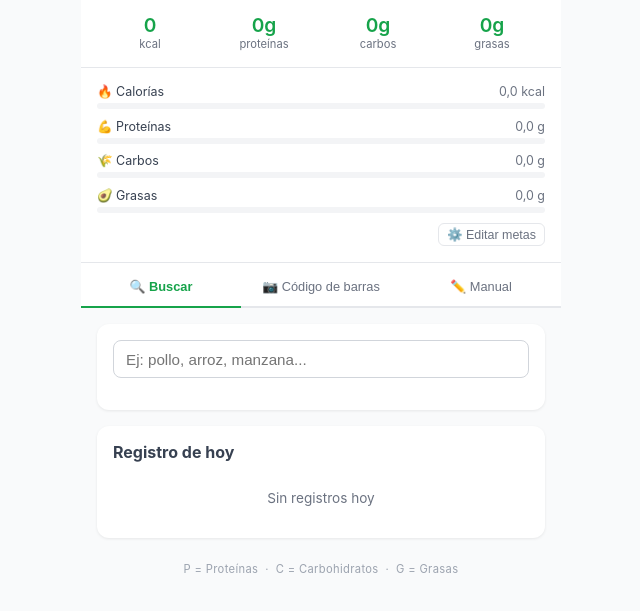
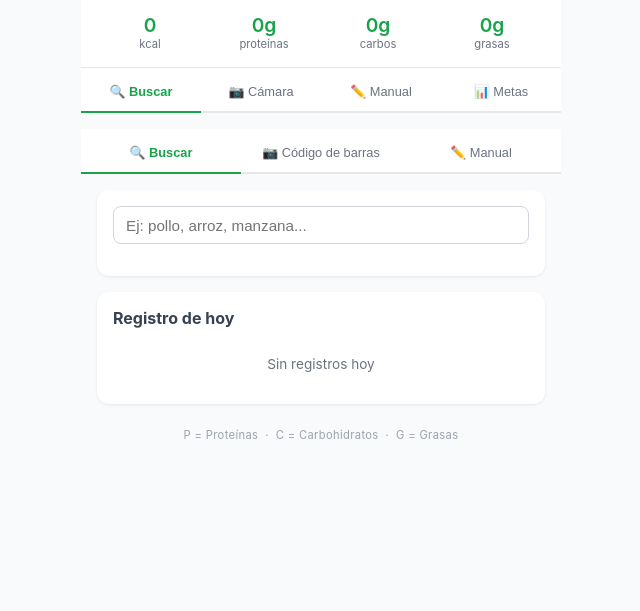
Before and after one commit to jo4q1ng/comiapp, a website: page index.html in a window 1280 px wide. Shown: the part 85-696 px from the top of the page, without its empty margins (319-959 px from the left). Drawn offline with Linux system fonts and the light colour scheme.

Commit message:
feat: metas en tab propio con barras de colores

```diff
--- a/css/style.css
+++ b/css/style.css
@@ -370,16 +370,12 @@ input[type="time"] {
   text-align: right;
 }
 
-.metas-barras {
-  background: white;
-  padding: 1rem;
-  border-bottom: 1px solid #e5e7eb;
+.meta-barra-item {
   display: flex;
   flex-direction: column;
-  gap: 0.6rem;
+  gap: 6px;
+  margin-bottom: 1rem;
 }
-
-.meta-barra-item { display: flex; flex-direction: column; gap: 4px; }
 
 .meta-barra-header {
   display: flex;
@@ -387,12 +383,12 @@ input[type="time"] {
   align-items: center;
 }
 
-.meta-barra-label { font-size: 0.78rem; color: #374151; }
-.meta-barra-valor { font-size: 0.78rem; color: #6b7280; }
+.meta-barra-label { font-size: 0.85rem; color: #374151; font-weight: 500; }
+.meta-barra-valor { font-size: 0.82rem; color: #6b7280; }
 
 .meta-barra-track {
   width: 100%;
-  height: 6px;
+  height: 10px;
   background: #f3f4f6;
   border-radius: 99px;
   overflow: hidden;
@@ -400,24 +396,23 @@ input[type="time"] {
 
 .meta-barra-fill {
   height: 100%;
-  background: #16a34a;
   border-radius: 99px;
   width: 0%;
-  transition: width 0.4s ease;
+  transition: width 0.5s ease;
 }
 
+.meta-barra-fill.cal  { background: #16a34a; }
 .meta-barra-fill.prot { background: #3b82f6; }
 .meta-barra-fill.carb { background: #f59e0b; }
 .meta-barra-fill.gras { background: #ef4444; }
-.meta-barra-fill.excedido { background: #dc2626; }
+.meta-barra-fill.excedido { background: #dc2626 !important; }
 
 .btn-editar-metas {
   width: auto;
-  align-self: flex-end;
   background: none;
   color: #6b7280;
   font-size: 0.78rem;
-  padding: 0.2rem 0.5rem;
+  padding: 0.3rem 0.6rem;
   margin: 0;
   border: 1px solid #e5e7eb;
   border-radius: 6px;
--- a/index.html
+++ b/index.html
@@ -38,6 +38,7 @@
     </div>
 
   <main>
+
     <!-- Resumen del día -->
     <section class="resumen">
       <div class="macro">
@@ -59,49 +60,16 @@
     </section>
 
     <!-- Barra de progreso metas -->
-    <section class="metas-barras">
-        <div class="meta-barra-item">
-            <div class="meta-barra-header">
-            <span class="meta-barra-label">🔥 Calorías</span>
-            <span class="meta-barra-valor" id="meta-cal-texto">0 / 0 kcal</span>
-            </div>
-            <div class="meta-barra-track">
-            <div class="meta-barra-fill" id="meta-cal-fill"></div>
-            </div>
-        </div>
-        <div class="meta-barra-item">
-            <div class="meta-barra-header">
-            <span class="meta-barra-label">💪 Proteínas</span>
-            <span class="meta-barra-valor" id="meta-prot-texto">0 / 0g</span>
-            </div>
-            <div class="meta-barra-track">
-            <div class="meta-barra-fill prot" id="meta-prot-fill"></div>
-            </div>
-        </div>
-        <div class="meta-barra-item">
-            <div class="meta-barra-header">
-            <span class="meta-barra-label">🌾 Carbos</span>
-            <span class="meta-barra-valor" id="meta-carb-texto">0 / 0g</span>
-            </div>
-            <div class="meta-barra-track">
-            <div class="meta-barra-fill carb" id="meta-carb-fill"></div>
-            </div>
-        </div>
-        <div class="meta-barra-item">
-            <div class="meta-barra-header">
-            <span class="meta-barra-label">🥑 Grasas</span>
-            <span class="meta-barra-valor" id="meta-gras-texto">0 / 0g</span>
-            </div>
-            <div class="meta-barra-track">
-            <div class="meta-barra-fill gras" id="meta-gras-fill"></div>
-            </div>
-        </div>
 
-        <button class="btn-editar-metas" onclick="abrirModalMetas()">⚙️ Editar metas</button>
+    <div class="tabs">
+        <button class="tab activo" onclick="mostrarTab('buscar')">🔍 Buscar</button>
+        <button class="tab" onclick="mostrarTab('barras')">📷 Cámara</button>
+        <button class="tab" onclick="mostrarTab('manual')">✏️ Manual</button>
+        <button class="tab" onclick="mostrarTab('metas')">📊 Metas</button>
+    </div>
 
-    </section>
+    <!-- Modal metas -->
 
-<!-- Modal metas -->
     <div id="modal-metas" class="modal-overlay oculto">
         <div class="modal-box">
             <p class="modal-titulo">⚙️ Meta diaria</p>
@@ -191,6 +159,57 @@
         </div>
     </section>
 
+    <!-- Tab: Metas -->
+    <section class="tab-content oculto" id="tab-metas">
+        <div class="formulario">
+            <div style="display:flex;justify-content:space-between;align-items:center;margin-bottom:1rem">
+                <h2 style="margin:0">Progreso de hoy</h2>
+                <button class="btn-editar-metas" onclick="abrirModalMetas()">⚙️ Editar metas</button>
+            </div>
+
+            <div class="meta-barra-item">
+                <div class="meta-barra-header">
+                    <span class="meta-barra-label">🔥 Calorías</span>
+                    <span class="meta-barra-valor" id="meta-cal-texto">0 kcal</span>
+                </div>
+                <div class="meta-barra-track">
+                    <div class="meta-barra-fill cal" id="meta-cal-fill"></div>
+                </div>
+            </div>
+
+            <div class="meta-barra-item">
+                <div class="meta-barra-header">
+                    <span class="meta-barra-label">💪 Proteínas</span>
+                    <span class="meta-barra-valor" id="meta-prot-texto">0g</span>
+                </div>
+                <div class="meta-barra-track">
+                    <div class="meta-barra-fill prot" id="meta-prot-fill"></div>
+                </div>
+            </div>
+
+            <div class="meta-barra-item">
+                <div class="meta-barra-header">
+                    <span class="meta-barra-label">🌾 Carbohidratos</span>
+                    <span class="meta-barra-valor" id="meta-carb-texto">0g</span>
+                </div>
+                <div class="meta-barra-track">
+                    <div class="meta-barra-fill carb" id="meta-carb-fill"></div>
+                </div>
+            </div>
+
+            <div class="meta-barra-item">
+                <div class="meta-barra-header">
+                    <span class="meta-barra-label">🥑 Grasas</span>
+                    <span class="meta-barra-valor" id="meta-gras-texto">0g</span>
+                </div>
+                <div class="meta-barra-track">
+                    <div class="meta-barra-fill gras" id="meta-gras-fill"></div>
+                </div>
+            </div>
+
+        </div>
+    </section>
+
     <!-- Tab: Manual -->
     <section class="tab-content oculto" id="tab-manual">
       <div class="formulario">
--- a/js/app.js
+++ b/js/app.js
@@ -199,7 +199,8 @@ function mostrarTab(tab) {
   document.querySelectorAll('.tab').forEach(el => el.classList.remove('activo'));
   document.getElementById('tab-' + tab).classList.remove('oculto');
   event.target.classList.add('activo');
-  if (tab !== 'barras' && escanerActivo) detenerEscaner();
+  if (tab !== 'barras' && streamActivo) cerrarVisor();
+  if (tab === 'metas') actualizarBarrasMetas();
 }
 
 // ─── Guardar y renderizar ────────────────────────────────
@@ -225,12 +226,12 @@ function cargarMetas() {
 }
 
 function actualizarBarrasMetas() {
-  const metas   = cargarMetas();
+  const metas = cargarMetas();
   const consumo = {
-    calorias:  alimentos.reduce((s, a) => s + a.calorias,  0),
-    proteinas: alimentos.reduce((s, a) => s + a.proteinas, 0),
-    carbos:    alimentos.reduce((s, a) => s + a.carbos,    0),
-    grasas:    alimentos.reduce((s, a) => s + a.grasas,    0)
+    calorias:  alimentos.reduce((s, a) => s + (parseFloat(a.calorias)  || 0), 0),
+    proteinas: alimentos.reduce((s, a) => s + (parseFloat(a.proteinas) || 0), 0),
+    carbos:    alimentos.reduce((s, a) => s + (parseFloat(a.carbos)    || 0), 0),
+    grasas:    alimentos.reduce((s, a) => s + (parseFloat(a.grasas)    || 0), 0)
   };
 
   const items = [
@@ -241,9 +242,9 @@ function actualizarBarrasMetas() {
   ];
 
   items.forEach(({ key, unidad, consumo, meta }) => {
-    const texto = document.getElementById(`meta-${key}-texto`);
-    const fill  = document.getElementById(`meta-${key}-fill`);
-    const pct   = meta > 0 ? Math.min((consumo / meta) * 100, 100) : 0;
+    const texto    = document.getElementById(`meta-${key}-texto`);
+    const fill     = document.getElementById(`meta-${key}-fill`);
+    const pct      = meta > 0 ? Math.min((consumo / meta) * 100, 100) : 0;
     const excedido = meta > 0 && consumo > meta;
 
     texto.textContent = meta > 0
```
